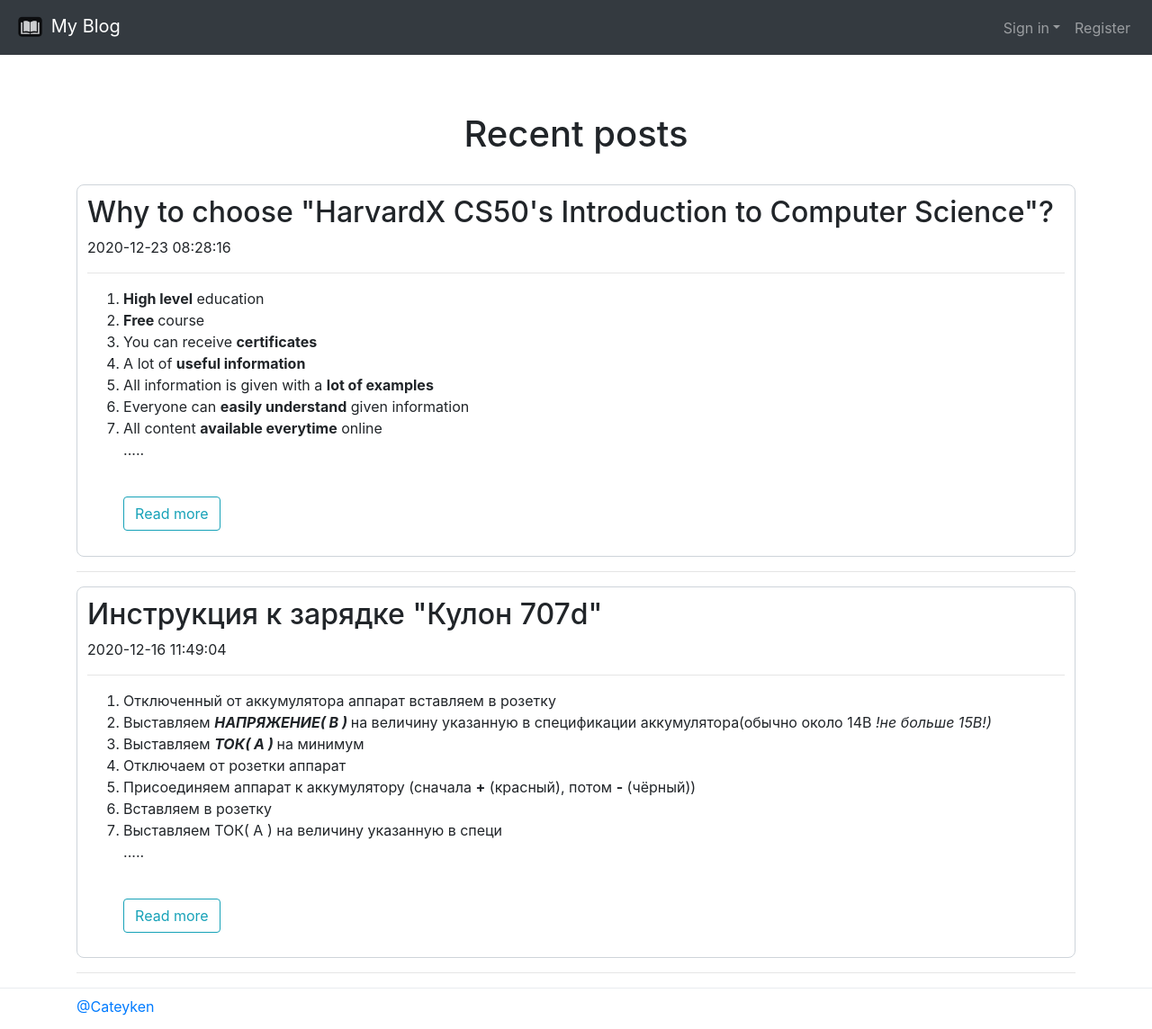
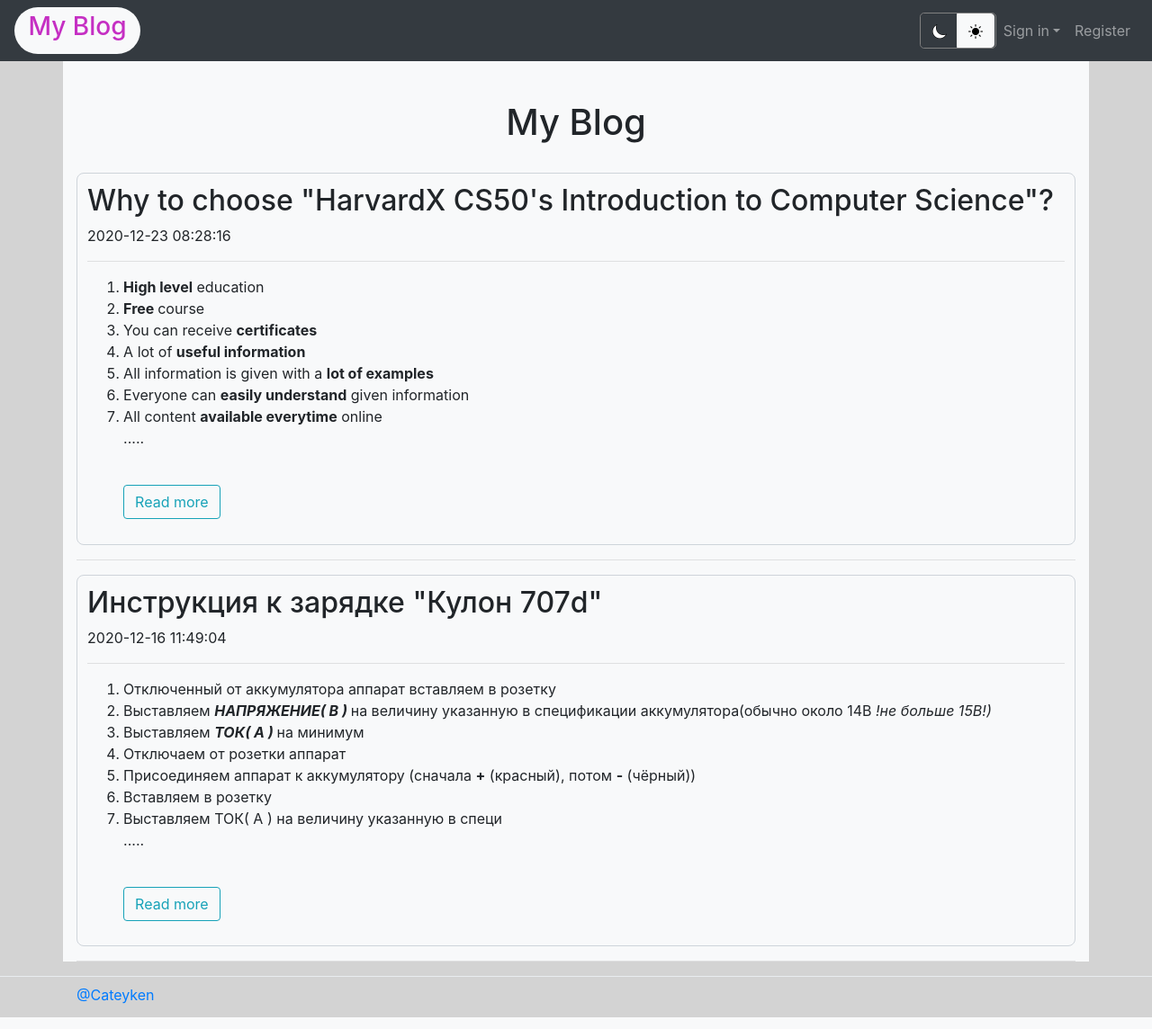
Before and after one commit to IvansMuzicenko/MyBlog_WebSite, a Flask app: page / in a window 1280 px wide. Shown: the whole page at 90% size. Run offline with Flask 2, Linux system fonts and the light colour scheme; some libraries are stand-ins or nearby versions.

Commit message:
Final version Added theme mode change.

```diff
--- /dev/null
+++ b/static/app.js
@@ -0,0 +1,70 @@
+//---------------------START OF LOGO COLOR CHANGE
+let colRand = () => Math.floor(Math.random() * 256);
+
+const siteNames = document.querySelectorAll(".colRandom");
+// let firstHalf = document.querySelector(".firstHalf");
+// let secondHalf = document.querySelector(".secondHalf");
+
+// let colArr = [`rgb(23, 54, 216)`, `rgb(178,202,18)`];
+
+let changeColor = () => {
+    for (siteName of siteNames) {
+        let r = colRand();
+        let g = colRand();
+        let b = colRand();
+
+        siteName.style.color = `rgb(${r},${g},${b})`;
+
+        // firstHalf.style.color = `${colArr[0]}`;
+        // secondHalf.style.color = `${colArr[1]}`;
+
+        // transition is not working when styles are rewriten, but not added
+        // siteName.style = `background: linear-gradient(${colArr[0]},${colArr[1]}); -webkit-background-clip: text; -webkit-text-fill-color: transparent; text-align: center; `;
+        // colArr.push(`rgb(${r},${g},${b})`);
+        // colArr.shift();
+
+    }
+};
+changeColor();
+setInterval(changeColor, 1000);
+
+
+//-------------------END OF LOGO COLOR CHANGE
+//---------------------START OF THEME CHANGE
+
+const themeChange = document.querySelector(".themeChange");
+
+let mainNav = document.querySelector("#mainNav");
+let logoBG = document.querySelector('#logoBG');
+
+
+lightTheme.addEventListener('click', () => {
+    switchThemeFunc("light", "dark");
+});
+
+darkTheme.addEventListener('click', () => {
+    switchThemeFunc("dark", "light");
+});
+
+let switchThemeFunc = (current, opposite) => {
+    const currentElements = document.querySelectorAll(`[class*='bg-${current}']`);
+    const oppositeElements = document.querySelectorAll(`[class*='bg-${opposite}']`);
+    themeChange.className = "";
+    themeChange.classList.add(`text-${opposite}`);
+    mainNav.classList.remove(`navbar-${current}`);
+    mainNav.classList.add(`navbar-${opposite}`);
+    document.body.classList.remove(`navbar-${current}`);
+    document.body.classList.add(`navbar-${opposite}`);
+
+    for (curEl of currentElements) {
+        curEl.classList.remove(`bg-${current}`);
+        curEl.classList.add(`bg-${opposite}`);
+    };
+
+    for (curEl of oppositeElements) {
+        curEl.classList.remove(`bg-${opposite}`);
+        curEl.classList.add(`bg-${current}`);
+    };
+
+};
+//---------------------END  OF THEME CHANGE
--- /dev/null
+++ b/static/styles.css
@@ -0,0 +1,36 @@
+main {
+    margin-top: 4rem;
+}
+
+#themeChange {
+    transition: 0.8s all;
+}
+
+.colRandom {
+    color: black;
+    transition: 1s all;
+}
+
+
+.btn-group button img {
+    width: 1rem;
+    height: 1rem;
+}
+
+.shadow-light{
+    box-shadow: 0 5px 11px 0 white,
+0 4px 15px 0 white;
+}
+
+#switchTheme{
+    border: 1px solid grey;
+    border-radius: 0.3rem;
+}
+
+#mainNav{
+    transition: 0.8s all ;
+}
+
+.bg-secondary{
+    background-color: lightgrey !important;
+}
--- a/templates/index.html
+++ b/templates/index.html
@@ -5,7 +5,7 @@
 {% endblock %}
 
 {% block main %}
-<h1 style="text-align: center;">Recent posts</h1>
+<h1 style="text-align: center;">My Blog</h1>
 <br>
 {% for post in posts %}
 <div class="blog-post" style="padding: 1%; border: 1px solid #ced4da; border-radius: .50rem;">
--- a/templates/layout.html
+++ b/templates/layout.html
@@ -17,20 +17,25 @@
 	<script src="https://cdn.jsdelivr.net/npm/bootstrap@4.5.3/dist/js/bootstrap.bundle.min.js"
 		integrity="sha384-ho+j7jyWK8fNQe+A12Hb8AhRq26LrZ/JpcUGGOn+Y7RsweNrtN/tE3MoK7ZeZDyx"
 		crossorigin="anonymous"></script>
+	<link rel="stylesheet" href="/static/styles.css">
+
 	{% block scripts %}
 	{% endblock %}
 </head>
 
-<body>
+<body class="bg-secondary">
+	<div id="themeChange" class="themeChange" style='bg-dark'>
 
 		<header>
-    <nav class="navbar navbar-expand-lg navbar-dark bg-dark fixed-top">
-      <a class="navbar-brand" href="/">
-        <img src="/static/img/book-icon.png" width="35" height="35" class="d-inline-block" alt="" >
-        My Blog
+			<nav id="mainNav" class="navbar navbar-expand-lg navbar-dark bg-dark fixed-top">
+				<a id="logoBG" class="navbar-brand bg-light rounded-pill" style="width: 7em" href="/">
+					<h3 class="colRandom text-center">
+						<span class="firstHalf">My B</span><span class="secondHalf">log</span>
+					</h3>
 				</a>
-      <button class="navbar-toggler" type="button" data-toggle="collapse" data-target="#navbarSupportedContent" aria-controls="navbarText" aria-expanded="false" aria-label="Toggle navigation">
-        <span class="navbar-toggler-icon"></span>
+
+				<button class="navbar-toggler dropdown-toggle" type="button" data-toggle="collapse" data-target="#navbarSupportedContent" aria-controls="navbarText" aria-expanded="false" aria-label="Toggle navigation">
+					<span class="">Menu</span>
 				</button>
 				<div class="collapse navbar-collapse" id="navbarSupportedContent">
 					<ul class="navbar-nav mr-auto flex-grow-1">
@@ -39,8 +44,10 @@
 							<li class="nav-item"> <a class="nav-link" href="/contacts">Contacts</a> </li>
 							{% endif %}
 					</ul>
+
 					{% if session.user_id %}
 					<ul class="navbar-nav">
+
 						<li class="nav-item dropdown">
 							{% if session["status"] == 1 %}
 							<a class="nav-link dropdown-toggle" href="/profile" id="navbarDropdown" role="button"
@@ -53,7 +60,6 @@
 							{% endif %}
 							{{username}}
 							</a>
-
 							<div class="dropdown-menu dropdown-menu-right" aria-labelledby="navbarDropdown"
 								style="margin-top: 7px;">
 								<a class="dropdown-item" href="/profile">My profile</a>
@@ -68,6 +74,15 @@
 					</ul>
 					{% else %}
 					<ul class="navbar-nav mr-auto">
+						<div id="switchTheme" class="btn-group" role="group" aria-label="Basic example">
+							<button id="darkTheme" type="button" class="btn btn-dark col-6">
+								<img src="/static/img/moon.png">
+							</button>
+
+							<button id="lightTheme" type="button" class="btn btn-light col-6">
+								<img src="/static/img/sun.png">
+							</button>
+						</div>
 						<li class="nav-item">
 							<a class="nav-link dropdown-toggle" href="/profile" id="navbarDropdown" role="button"
 								data-toggle="dropdown" aria-haspopup="true" aria-expanded="false">Sign in</a>
@@ -98,7 +113,7 @@
 				</div>
 			</nav>
 		</header>
-  <div class="navbar navbar-expand-lg" style="width: 100%; margin-top: 65px; height: 60px; align-content: center;">
+		<div class="navbar navbar-expand-lg" style="position:absolute; width: 100%; margin-top: 65px; height: 60px; align-content: center;">
 		{% if get_flashed_messages() %}
 			<div class="alert alert-danger border text-center" style="width: 100%;"  role="alert">
 				{{ get_flashed_messages() | join(" ") }}
@@ -106,7 +121,8 @@
 		{% endif %}
 		</div>
 
-  <main style=" min-height: auto;" class="container">
+		<main style=" min-height: auto;" class="container bg-light">
+			<br><br>
 			{% block main %}
 
 
@@ -137,4 +153,6 @@
 				</div>
 			</div>
 		</footer>
+	</div>
+	<script src="/static/app.js"></script>
 </body>
```
Also changed, not shown: project.db, static/img/.png (added), static/img/moon.png (added), static/img/sun.png (added), static/img/sun.svg (added). Lines whose indentation alone changed are shown as unchanged.
